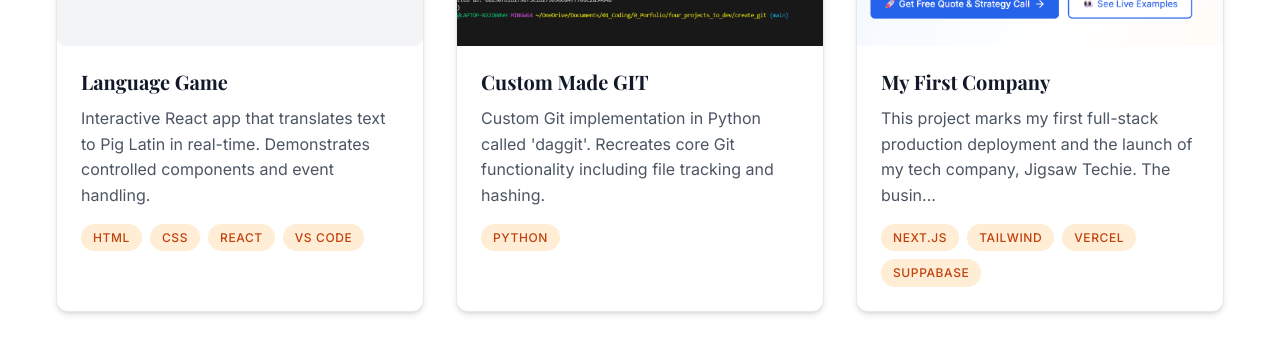
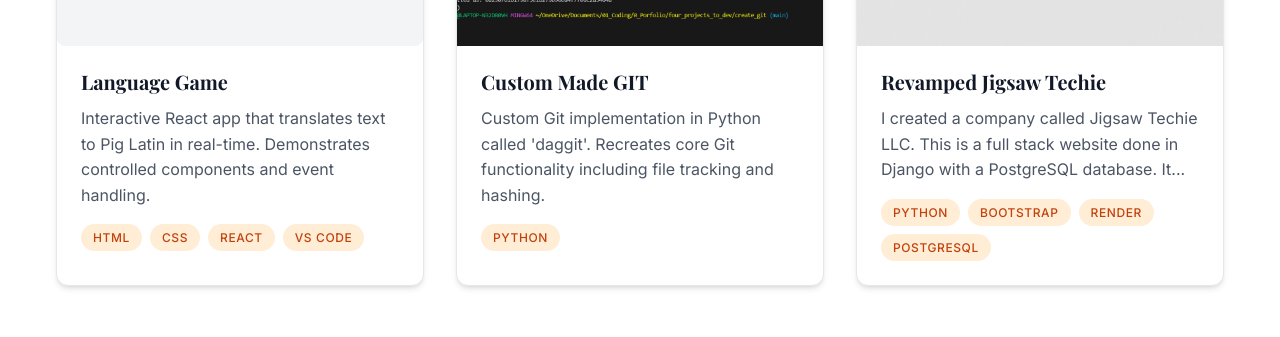
Before and after one commit to DaGearz/portfolio-, a React (Vite) app: page /#/ in a window 1280 px wide. Shown: the part 2405-2742 px from the top of the page. Built offline with nearby package versions, Linux system fonts and the light colour scheme.

Commit message:
last push before transfering to new laptop

```diff
--- a/src/components/sections/FeaturedProjects/FeaturedProjects.jsx
+++ b/src/components/sections/FeaturedProjects/FeaturedProjects.jsx
@@ -102,6 +102,7 @@ const FeaturedProjects = () => {
                         </Button>
                       </a>
                     )}
+                    {project.githubUrl !== "#" && (
                       <a
                         href={project.githubUrl}
                         target="_blank"
@@ -111,6 +112,7 @@ const FeaturedProjects = () => {
                           {project.hasBackend ? "Frontend" : "GitHub"}
                         </Button>
                       </a>
+                    )}
                     {project.githubUrl2 && (
                       <a
                         href={project.githubUrl2}
--- a/src/components/sections/PortfolioProjects/PortfolioProjects.jsx
+++ b/src/components/sections/PortfolioProjects/PortfolioProjects.jsx
@@ -141,6 +141,7 @@ const PortfolioProjects = () => {
                         </Button>
                       </a>
                     )}
+                    {project.githubUrl !== "#" && (
                       <a
                         href={project.githubUrl}
                         target="_blank"
@@ -150,6 +151,7 @@ const PortfolioProjects = () => {
                           {project.hasBackend ? "Frontend" : "GitHub"}
                         </Button>
                       </a>
+                    )}
                     {project.githubUrl2 && (
                       <a
                         href={project.githubUrl2}
--- a/src/data/projectsData.jsx
+++ b/src/data/projectsData.jsx
@@ -2,6 +2,7 @@ import noPhoto from "../assets/noPhoto.png";
 import daggit from "../assets/daggit_demo.png";
 import mernstack from "../assets/mernstack.png";
 import jigsawtechie from "../assets/jigsawtechie.com_.png";
+//import revampedJigsaw from "../assets/revampedJigsaw.png";
 
 console.log("Image imports loaded:", {
   noPhoto,
@@ -88,18 +89,18 @@ const projectsData = [
   },
   {
     id: 6,
-    title: "My First Company",
+    title: "Jigsaw Techie",
     description:
-      "This project marks my first full-stack production deployment and the launch of my tech company, Jigsaw Techie. The business initially focuses on delivering fast-turnaround web development services. As I continue to grow my skills—especially in Python—I plan to expand into additional service offerings. I navigated the full business formation process, starting as a sole proprietorship and later transitioning into an LLC. This project highlights my ability to quickly learn and apply both new technologies and business processes.",
+      "I created a company called Jigsaw Techie LLC. This is a full stack website done in Next.js with a Supabase database. It is deployed to Vercel. I discontinued this webiste",
     img: jigsawtechie,
     imgIFrame: null, // Note: May not display due to X-Frame-Options
     tech: ["Next.js", "Tailwind", "Vercel", "Suppabase", "Bussiness-Formation"],
     category: "fullstack", // Options: "frontend", "backend", "fullstack"
-    git1: [null],
+    git1: ["https://github.com/DaGearz/JigSawTechie", "Code"],
     git2: [null],
-    website: "https://jigsawtechie.com/",
-    usePortfolio: true,
-    useFeatured: true,
+    website: null,
+    usePortfolio: false,
+    useFeatured: false,
   },
   {
     id: 7,
@@ -130,6 +131,21 @@ const projectsData = [
     usePortfolio: true,
     useFeatured: false,
   },
+  {
+    id: 9,
+    title: "Revamped Jigsaw Techie",
+    description:
+      "I created a company called Jigsaw Techie LLC. This is a full stack website done in Django with a PostgreSQL database. It is deployed to Vercel. I discontinued this webiste",
+    img: null,
+    imgIFrame: null, // Note: May not display due to X-Frame-Options
+    tech: ["Python", "Bootstrap", "Render", "PostgreSQL", "Django"],
+    category: "fullstack", // Options: "frontend", "backend", "fullstack"
+    git1: [null],
+    git2: [null],
+    website: null,
+    usePortfolio: true,
+    useFeatured: true,
+  },
 ];
 
 export default projectsData;
```
Also changed, not shown: src/assets/revampedJST.png (added), 1 other file (tests, documents, lock files or other folders). Lines whose indentation alone changed are shown as unchanged.
